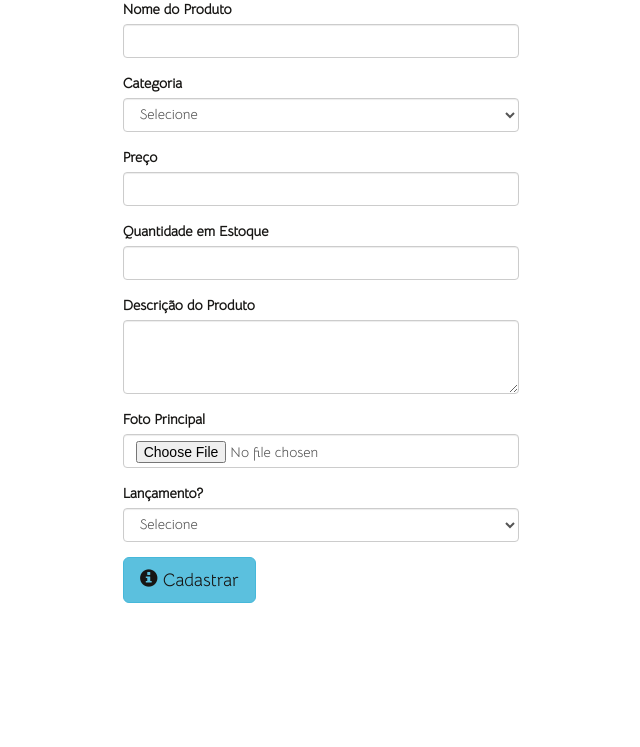
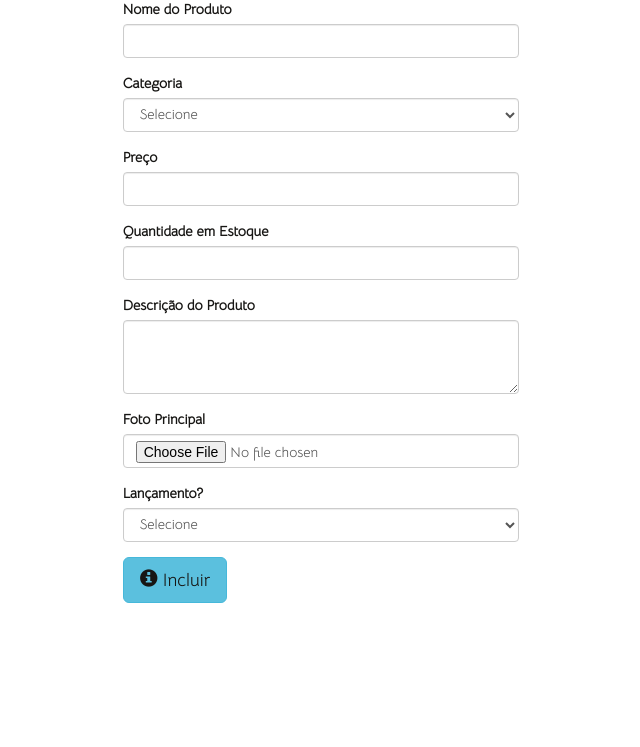
Before and after one commit to gicaAlves/pw-penguin-papelaria, a PHP site: page /formProduto.php in a window 1280 px wide. Shown: the part 506-1253 px from the top of the page, without its empty margins (319-959 px from the left). Run offline with PHP 8.4, Linux system fonts and the light colour scheme; the visitor is signed in with stand-in values (Sample User, id 1); data that the repository does not hold is empty; some libraries are stand-ins or nearby versions.

Commit message:
Atualizar o botão

```diff
--- a/src/formProduto.php
+++ b/src/formProduto.php
@@ -147,7 +147,7 @@ Initial Scala 1.0 é padrão (é o zoom da tela).             -->
 
                     <button type="submit" class="btn btn-lg btn-info">
 
-                    <span style="color:#171614; font-family:Bellota Text-Regular"><span class="glyphicon glyphicon-info-sign"></span> Cadastrar</span>
+                    <span style="color:#171614; font-family:Bellota Text-Regular"><span class="glyphicon glyphicon-info-sign"></span> Incluir</span>
 
                     </button>
 
```
